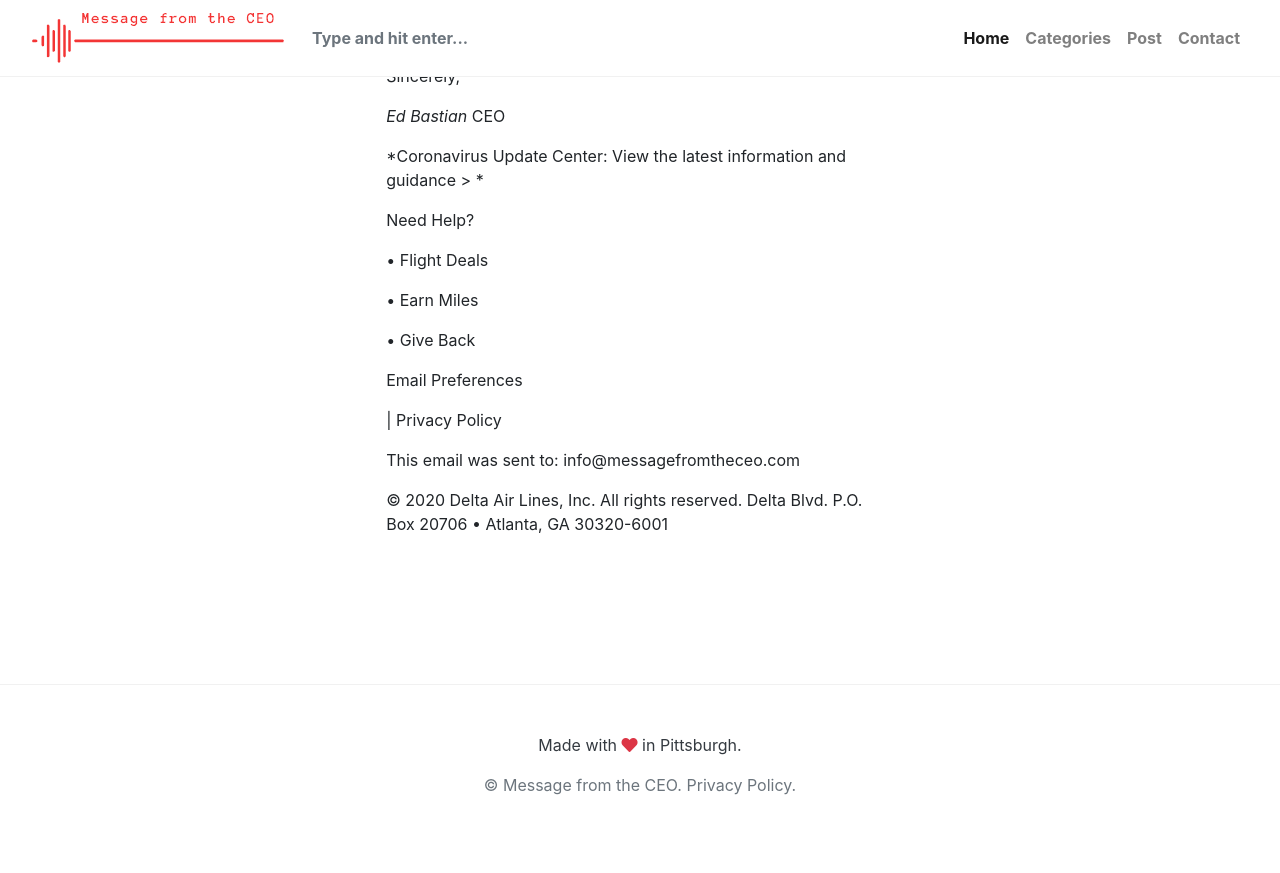
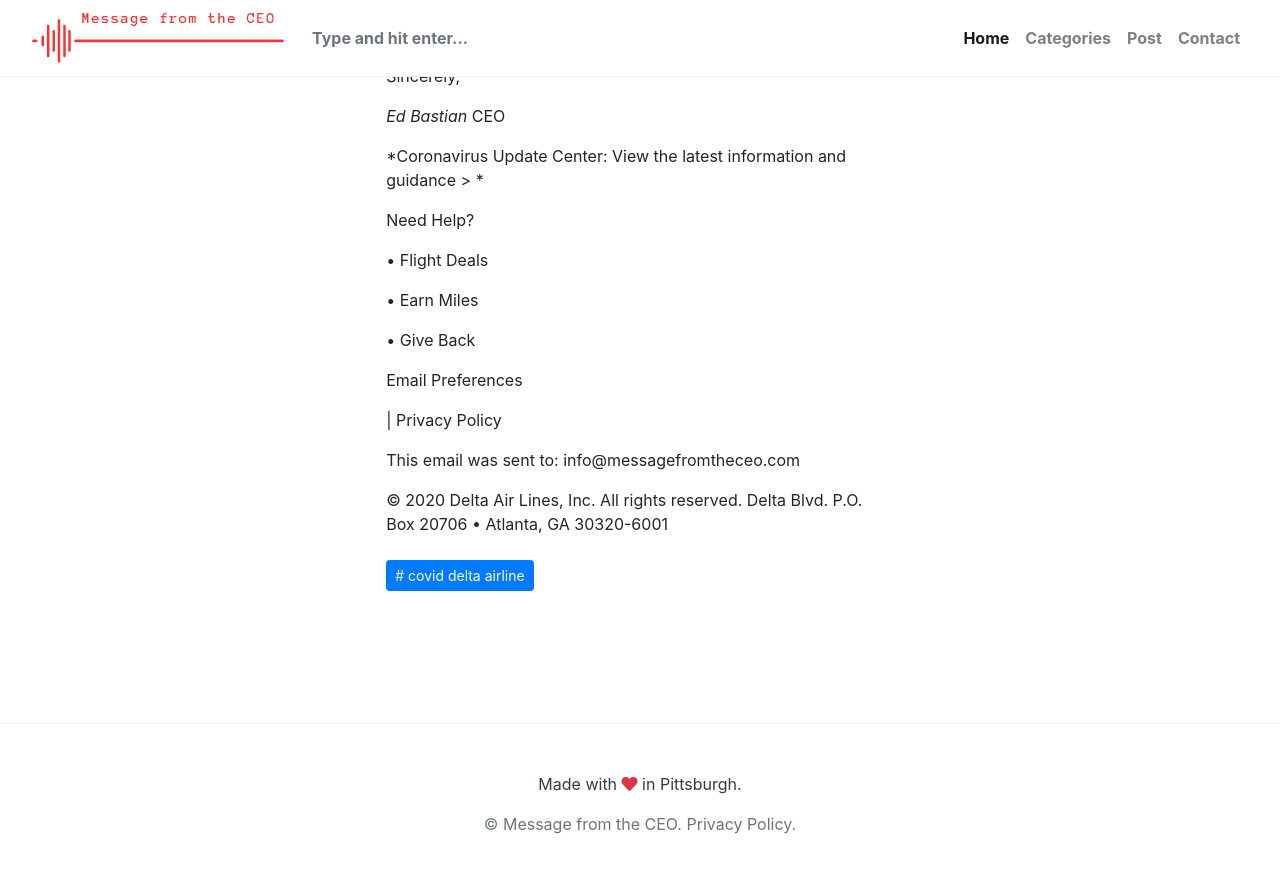
Before and after one commit to bertique/messageFromTheCEO, a Jekyll site: the page built from _posts/2020-03-17-OurCommitmentRemainsYourUpdatefromEdBastian.md, in a window 1280 px wide and 900 px high, scrolled down 3710 px. Shown: the top 873 px of the window. Built offline with Jekyll 4.4.1, drawn with Linux system fonts in a browser that asks for light colours; nearby versions of some CDN libraries; library files that are not in the unit come from our copies.

Commit message:
Update 2020-03-17-OurCommitmentRemainsYourUpdatefromEdBastian.md

```diff
--- a/_posts/2020-03-17-OurCommitmentRemainsYourUpdatefromEdBastian.md
+++ b/_posts/2020-03-17-OurCommitmentRemainsYourUpdatefromEdBastian.md
@@ -1,7 +1,7 @@
 ---
 title:  "Our Commitment Remains: Your Update from Ed Bastian"
 metadate: "hide"
-categories: [  ]
+categories: [ covid delta airline]
 image: "/assets/images/posts/OurCommitmentRemainsYourUpdatefromEdBastian_full.png"
 thumbnail: "/assets/images/posts/OurCommitmentRemainsYourUpdatefromEdBastian.png"
 ---
```
